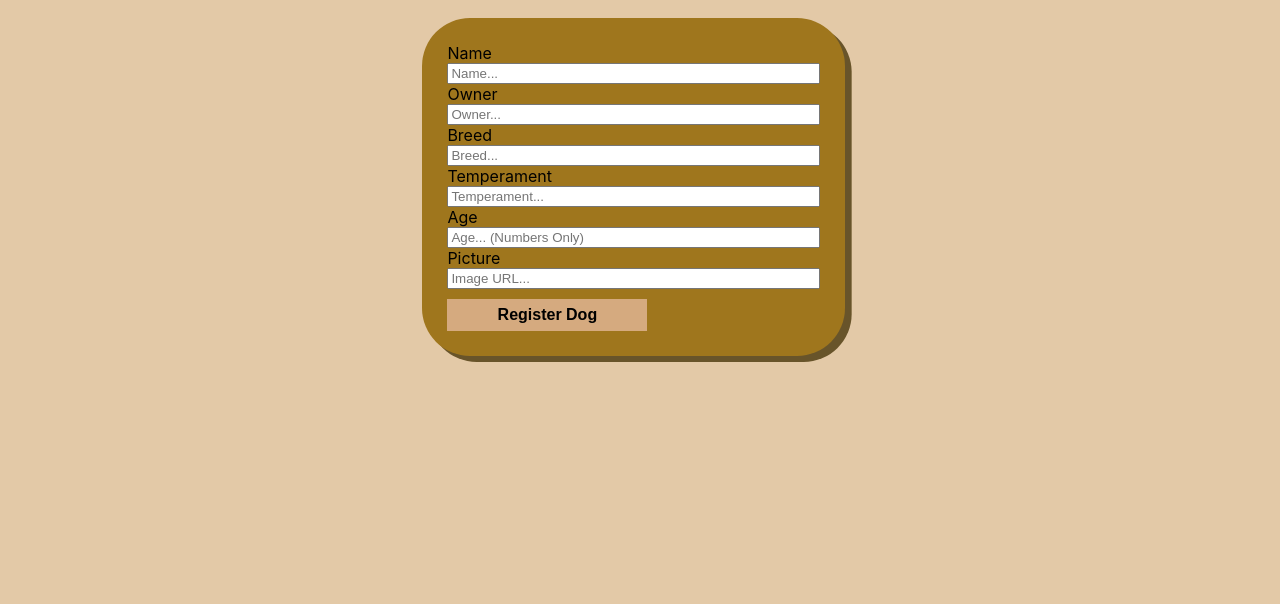
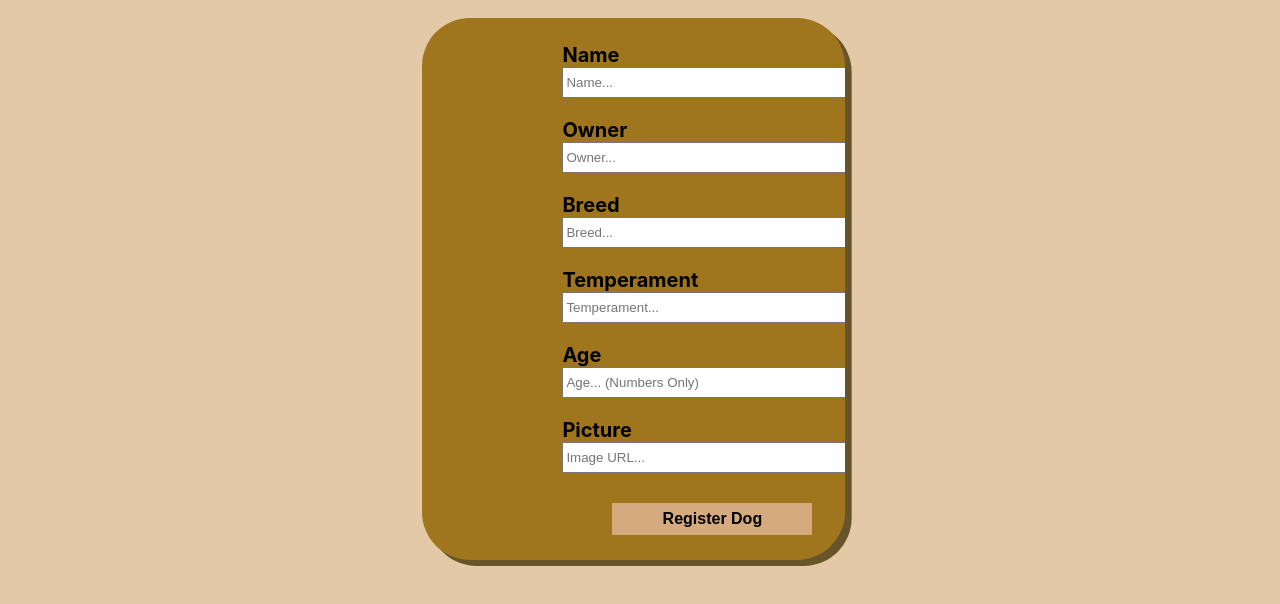
Before and after one commit to brianabrewster/Phase-3-Project-Frontend, a React app in the folder phase-3-project-frontend/: page /application in a window 1280 px wide. Shown: the part 142-746 px from the top of the page. Built offline with nearby package versions, Linux system fonts and the light colour scheme; no server answers.

Commit message:
app form css

```diff
--- a/phase-3-project-frontend/src/components/Application.js
+++ b/phase-3-project-frontend/src/components/Application.js
@@ -43,48 +43,60 @@ function Application({ onAddDog }) {
     <div class="applicationFormContainer">
       <h1 class="applicationTitle">Register a Pet</h1>
       <form class="applicationForm" onSubmit={handleSubmit}>
-        <label>Name</label>
+        <label className="appLabel">Name</label>
         <input
+          className="formInput"
           value={name}
           type="text"
           placeholder="Name..."
           onChange={(e) => setName(e.target.value)}
         ></input>
-        <label>Owner</label>
+        <br />
+        <label className="appLabel">Owner</label>
         <input
+          className="formInput"
           value={owner}
           type="text"
           placeholder="Owner..."
           onChange={(e) => setOwner(e.target.value)}
         ></input>
-        <label>Breed</label>
+        <br />
+        <label className="appLabel">Breed</label>
         <input
+          className="formInput"
           value={breed}
           type="text"
           placeholder="Breed..."
           onChange={(e) => setBreed(e.target.value)}
         ></input>
-        <label>Temperament</label>
+        <br />
+        <label className="appLabel">Temperament</label>
         <input
+          className="formInput"
           value={temperament}
           type="text"
           placeholder="Temperament..."
           onChange={(e) => setTemperament(e.target.value)}
         ></input>
-        <label>Age</label>
+        <br />
+        <label className="appLabel">Age</label>
         <input
+          className="formInput"
           value={age}
           type="integer"
           placeholder="Age... (Numbers Only)"
           onChange={(e) => setAge(e.target.value)}
         ></input>
-        <label>Picture</label>
+        <br />
+        <label className="appLabel">Picture</label>
         <input
+          className="formInput"
           value={image}
           type="text"
           placeholder="Image URL..."
           onChange={(e) => setImage(e.target.value)}
         ></input>
+        <br />
         <button id="appSubmit" type="submit">
           Register Dog
         </button>
--- a/phase-3-project-frontend/src/index.css
+++ b/phase-3-project-frontend/src/index.css
@@ -136,6 +136,12 @@ nav a.active {
   border: none;
   background-color: #d5aa7f;
   cursor: pointer;
+  margin-left: 50px;
+}
+
+.formInput {
+  height: 25px;
+  width: 300px;
 }
 
 .card {
@@ -188,7 +194,9 @@ nav a.active {
   flex-direction: column;
   justify-content: center;
   max-width: 50%;
-  padding: 25px;
+  padding-left: 140px;
+  padding-top: 25px;
+  padding-bottom: 25px;
   background-color: rgb(159, 118, 29);
   border-radius: 3rem;
   box-shadow: 5pt 6px rgba(74, 55, 12, 0.8);
@@ -197,6 +205,11 @@ nav a.active {
   margin-left: 33%;
   margin-right: 25%;
   box-sizing: border-box;
+}
+
+.appLabel {
+  font-size: 20px;
+  font-weight: 700;
 }
 
 .applicationForm button {
```
